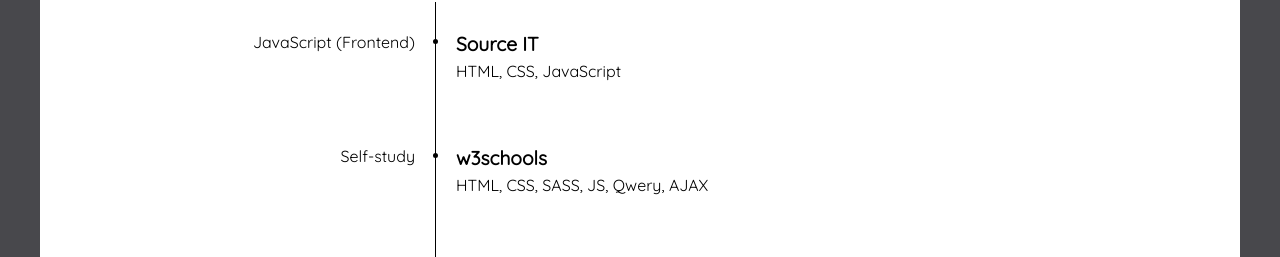
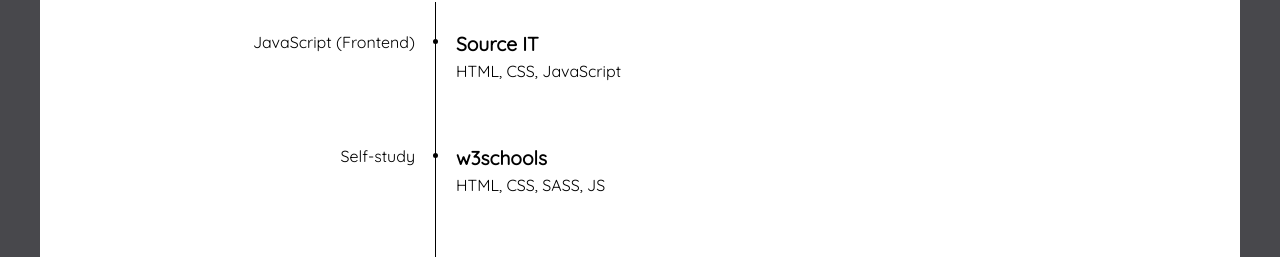
Before and after one commit to Ivan-Rybka/Ivan-Rybka.github.io, a plain HTML site: page index.html in a window 1280 px wide. Shown: the part 1629-1886 px from the top of the page. Drawn offline with nearby package versions, Linux system fonts and the light colour scheme.

Commit message:
Update index.html

```diff
--- a/index.html
+++ b/index.html
@@ -123,7 +123,7 @@
                     </div>
                     <div class="cource-info">
                         <h5> w3schools </h5>
-                        <p> HTML, CSS, SASS, JS, Qwery, AJAX </p>
+                        <p> HTML, CSS, SASS, JS </p>
                     </div>
                 </div>
                 <div class="cource-text">
```
